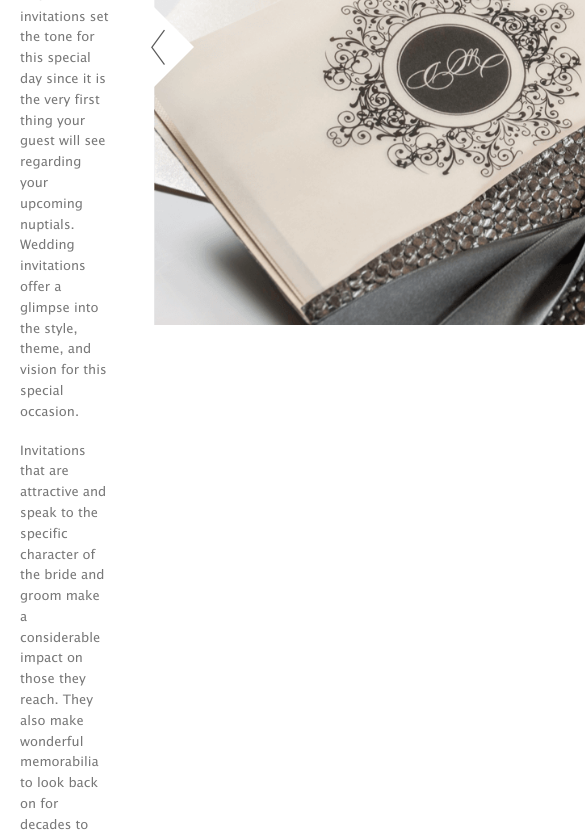
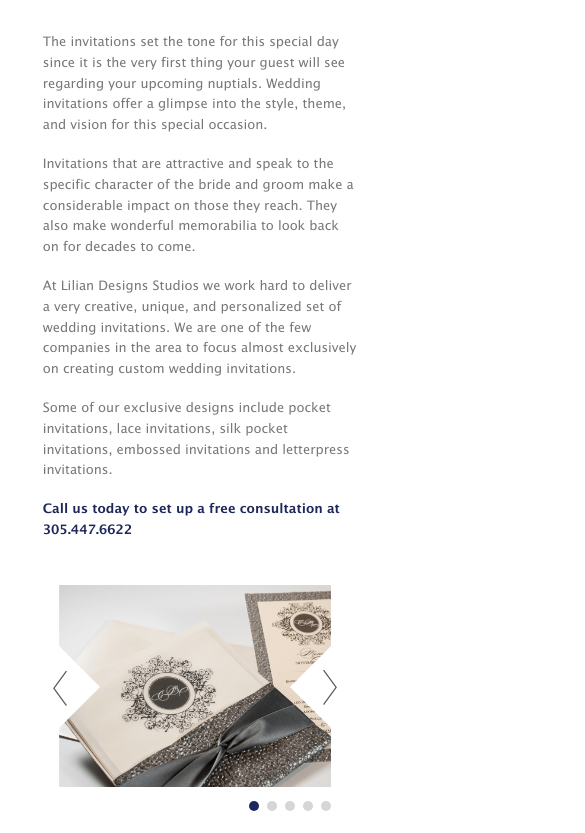
Before and after one commit to jeyakoroll/Vizualtech, a website: page index.html in a window 390 px wide. Shown: the part 639-1472 px from the top of the page, 585 px wide, since content can reach past the window. Drawn offline with Linux system fonts and the light colour scheme.

Commit message:
finished test task

```diff
--- a/index.html
+++ b/index.html
@@ -55,33 +55,34 @@
 					        <span class="icon-bar"></span>
 					        <span class="icon-bar"></span>
 					      </button>
-						      <a class="navbar-brand" href="#"><span class="menu-hov">Home</span></a>
+					      <a class="navbar-brand" href="#">Home</a>
 					    </div>
 
 						    <!-- Collect the nav links, forms, and other content for toggling -->
 						    <div class="collapse navbar-collapse" id="bs-example-navbar-collapse-1">
-						      <ul class="nav navbar-nav ">
+						      <ul class="nav navbar-nav">
 						      	<li class="dropdown">
 						          <a href="#" class="dropdown-toggle" data-toggle="dropdown" role="button" aria-haspopup="true" aria-expanded="false"><span class="menu-hov">wedding</span></a>
 						          <ul class="dropdown-menu">
 						            <li>
 						            	<a href="#" class="dropdown-menu_item dropdown-menu_item-one">Simple and Elegant</a>
-													<div class="dropdown__pic dropdown__pic-one"></div>
+													<div class="dropdown__pic"></div>
 						            </li>
 						            <li>
 						            	<a href="#" class="dropdown-menu_item dropdown-menu_item-two">Pebble paper</a>
-													<div class="dropdown__pic dropdown__pic-two"></div>
+													<div class="dropdown__pic"></div>
 						            </li>
 						            <li>
 						            	<a href="#" class="dropdown-menu_item dropdown-menu_item-three">Pocket invitations</a>
-													<div class="dropdown__pic dropdown__pic-three"></div>
+													<div class="dropdown__pic"></div>
 						            </li>
 						            <li>
 						            	<a href="#" class="dropdown-menu_item dropdown-menu_item-four">Elegant</a>
-													<div class="dropdown__pic dropdown__pic-four"></div>
+													<div class="dropdown__pic"></div>
 						            </li>
 						          </ul>
 						        </li>
+						        <li class="menu-hov__mobile"><a href="#"><span class="menu-hov">wedding</span></a></li>
 						        <li><a href="#"><span class="menu-hov">baby</span><span class="sr-only">(current)</span></a></li>
 						        <li><a href="#"><span class="menu-hov">Quinces/Mitzvah</span></a></li>
 						        <li><a href="#"><span class="menu-hov">Social</span></a></li>
@@ -112,12 +113,16 @@
 						<div class="row">
 							<p class="slider__text">
 								The invitations set the tone for this special day since it is the very first thing your guest will see regarding your upcoming nuptials. Wedding invitations offer a glimpse into the style, theme, and vision for this special occasion.
-									<span class="slider__text-item"></span>
+									<span class="slider__text-item slider__text-item_hidden"></span>
+								<span class="slider__text-item_hidden">
 									Invitations that are attractive and speak to the specific character of the bride and groom make a considerable impact on those they reach. They also make wonderful memorabilia to look back on for decades to come.
+								</span>
 									<span class="slider__text-item"></span>
 								At Lilian Designs Studios we work hard to deliver a very creative, unique, and personalized set of wedding invitations. We are one of the few companies in the area to focus almost exclusively on creating custom wedding invitations.
 									<span class="slider__text-item"></span>
+									<span class="slider__text-item_hidden">
 										Some of our exclusive designs include pocket invitations, lace invitations, silk pocket invitations, embossed invitations and letterpress invitations.
+									</span>
 									<span class="slider__text-item"></span>
 								<span class="slider__text-call">
 									Call us today to set up a free consultation at 305.447.6622
--- a/source/css/main.scss
+++ b/source/css/main.scss
@@ -244,6 +244,11 @@ img {
 	margin-bottom: 35px;
 	& .row {
 		padding-top: 15px;
+		@include tablets {
+			flex-flow: column wrap;
+			align-items: center;
+			padding-top: 15px;
+		}
 	}
 }
 
@@ -272,6 +277,14 @@ img {
 	margin-left: auto;
 	margin-top: 60px;
 	margin-right: 7px;
+	@include laptop {
+		margin-left: 40px;
+	}
+	@include tablets {
+		flex-flow: column wrap;
+		align-items: center;
+		margin: 30px auto 0;
+	}
 }
 
 .header__phone {
@@ -300,6 +313,13 @@ img {
 	color: #fff;
 	margin-left: 23px;
 	border-radius: 3px;
+	@include laptop {
+		margin-left: 20px;
+	}
+	@include tablets {
+		margin-left: 0;
+		margin-top: 10px;
+	}
 	&:hover {
 		color: #fff;
 	}
@@ -333,6 +353,26 @@ img {
 		@include desktop {
 			padding-left: 12px;
 		}
+		@include laptop {
+			padding: 0 5px;
+		}
+	}
+}
+
+.container>.navbar-header, .container-fluid>.navbar-header, .container>.navbar-collapse, .container-fluid>.navbar-collapse {
+	@include laptop {
+		width: 100%;
+		margin: 0 auto;
+		padding-right: 20px;
+	}
+	@include tablets {
+		padding-right: 0;
+	}
+}
+
+.navbar-default .navbar-nav > li > a {
+	@include laptop {
+		text-align: center;
 	}
 }
 
@@ -382,6 +422,12 @@ img {
 	}
 }
 
+.navbar-toggle {
+	@include laptop {
+		margin-right: 0;
+	}
+}
+
 .dropdown-menu_item {
 	text-transform: none;
 	position: relative;
@@ -407,18 +453,20 @@ img {
 	background: url('../img/menu-one.png') no-repeat center center/cover;
 	right: -141px;
 	top: 0;
-	// &-one {
-	// 	background: url('../img/menu-one.png') no-repeat center center/cover;
-	// }
-	// &-two {
-	// 	background: url('../img/menu-two.jpg') no-repeat center center/cover;
-	// }
-	// &-three {
-	// 	background: url('../img/menu-three.png') no-repeat center center/cover;
-	// }
-	// &-four {
-	// 	background: url('../img/menu-four.jpg') no-repeat center center/cover;
-	// }
+	// transition: background .15s;
+}
+
+.menu-hov__mobile {
+	display: none !important;
+	@include laptop {
+		display: block !important;
+	}
+}
+
+.dropdown {
+	@include laptop {
+		display: none !important;
+	}
 }
 
 .dropdown-menu>li>a {
@@ -440,6 +488,9 @@ img {
 	color: #5a5a5a;
 	position: relative;
 	transition: color .15s;
+	@include laptop {
+		margin-left: 0 !important;
+	}
 	&:hover {
 		color: #1c285b;
 		.menu-hov::before {
@@ -470,8 +521,10 @@ img {
 // slider area
 .slider {
 	min-height: 765px;
-	& .row {
-
+	@include desktop {
+		min-height: 0px;
+		height: auto;
+		padding-bottom: 80px;
 	}
 }
 
@@ -484,6 +537,9 @@ img {
 	min-height: 70px;
 	background-color: #1d275a;
 	margin-bottom: 65px;
+	@include desktop {
+		margin-bottom: 35px;
+	}
 }
 
 .slider__line-title {
@@ -493,10 +549,18 @@ img {
 	color: #fff;
 	margin-left: 10px;
 	margin-bottom: 20px;
+	@include laptop {
+		margin: 15px auto;
+	}
 }
 
 .slider__content {
-
+	& .row {
+		@include laptop {
+			flex-flow: column wrap;
+			align-items: center;
+		}
+	}
 }
 
 .slider__text {
@@ -506,6 +570,12 @@ img {
 	margin-right: 35px;
 	width: 500px;
 	@include jenya(lreg);
+	@include laptop {
+		margin-right: 0;
+	}
+	@include tablets {
+		width: 85%;
+	}
 	&-item {
 		display: block;
 		height: 18px;
@@ -513,6 +583,15 @@ img {
 	&-call {
 		color: #1d275a;
 		@include jenya(lbold);
+	}
+}
+
+.slider__text-item_hidden {
+	@include desktop {
+		display: none;
+	}
+	@include laptop {
+		display: block;
 	}
 }
 
@@ -527,6 +606,18 @@ img {
 	// z-index: 2;
 	top: 43px;
 	left: 0;
+	@include desktop {
+		top: 53px;
+	}
+	@include laptop {
+		top: 230px;
+	}
+	@include tablets {
+		top: 186px;
+	}
+	@include phones {
+		top: 129px;
+	}
 	&-left {
 		position: absolute;
 		width: 14px;
@@ -584,6 +675,22 @@ img {
 	height: 564px;
 	background-color: #fff;
 	margin-top: -220px;
+	@include desktop {
+		width: 516px;
+		height: 440px;
+		margin-top: -160px;
+	}
+	@include laptop {
+		margin-top: 35px;
+	}
+	@include tablets {
+		width: 416px;
+		height: 340px;
+	}
+	@include phones {
+		width: 290px;
+		height: 220px;
+	}
 	&::before {
 		content: '';
 		position: absolute;
@@ -595,6 +702,15 @@ img {
 		border-left: 50px solid #fff;
 		border-bottom: 50px solid transparent;
 		top: 41%;
+		@include laptop {
+			top: 37%;
+		}
+		@include tablets {
+			top: 35%;
+		}
+		@include phones {
+			top: 28%;
+		}
 	}
 	&::after {
 		content: '';
@@ -606,12 +722,24 @@ img {
 		border-bottom: 50px solid transparent;
 		right: 0;
 		top: 41%;
+		@include laptop {
+			top: 37%;
+		}
+		@include tablets {
+			top: 35%;
+		}
+		@include phones {
+			top: 28%;
+		}
 	}
 }
 
 .slider__link {
 	display: block;
 	position: relative;
+	@include desktop {
+		height: 100%;
+	}
 	&:focus {
 		outline: none;
 	}
@@ -625,6 +753,18 @@ img {
 	width: 614px;
 	height: 568px;
 	border: 9px solid #fff;
+	@include desktop {
+		width: 516px;
+		height: 440px;
+	}
+	@include tablets {
+		width: 416px;
+		height: 340px;
+	}
+	@include phones {
+		width: 290px;
+		height: 220px;
+	}
 	&-one {
 		background: url('../img/1.png') no-repeat left center/cover;
 	}
@@ -642,22 +782,17 @@ img {
 	}
 }
 
-.slider__navs {
-
-	&-left {
-
-	}
-	&-right {
-
-	}
-}
-
 // pattern area
 .pattern {
 	& .row {
 		display: flex;
 		padding: 0 0 90px;
 		justify-content: space-between;
+		@include tablets {
+			flex-flow: column wrap;
+			align-items: center;
+			padding-bottom: 40px;
+		}
 	}
 }
 
@@ -669,6 +804,24 @@ img {
 	align-items: space-between;
 	color: #fff;
 	position: relative;
+	@include desktop {
+		width: 281px;
+		min-height: 0;
+		height: 195px;
+	}
+	@include laptop {
+		width: 200px;
+		height: 140px;
+	}
+	@include tablets {
+		width: 367px;
+		height: 250px;
+		margin-bottom: 20px;
+	}
+	@include phones {
+		width: 250px;
+		height: 180px;
+	}
 	&-title {
 		text-transform: uppercase;
 		font-size: 18px;
@@ -692,6 +845,9 @@ img {
 		top: 60px;
 		opacity: 0;
 		transition: opacity .15s;
+		@include desktop {
+			display: none;
+		}
 		&::before {
 			content: '';
 			position: absolute;
@@ -720,6 +876,23 @@ img {
 		justify-content: center;
 		opacity: 0;
 		transition: opacity .15s;
+		@include desktop {
+			opacity: 1;
+			left: 90px;
+			bottom: 80px;
+		}
+		@include laptop {
+			left: 48px;
+			bottom: 53px;
+		}
+		@include tablets {
+			left: 135px;
+			bottom: 105px;
+		}
+		@include phones {
+			left: 73px;
+			bottom: 69px;
+		}
 		&:hover {
 			text-decoration: none;
 			color: #fff;
@@ -750,6 +923,9 @@ img {
 			width: 100%;
 			height: 100%;
 			transition: background .2s;
+			@include desktop {
+				display: none;
+			}
 		}
 		@include desktop {
 			width: 281px;
@@ -767,12 +943,31 @@ img {
 	}
 }
 
+.pattern__item-pic {
+	@include laptop {
+		width: 200px;
+		height: 140px;
+	}
+	@include tablets {
+		width: 367px;
+		height: 250px;
+	}
+	@include phones {
+		width: 250px;
+		height: 180px;
+	}
+}
+
 .info {
 	border-top: 1px solid #e2ddd8;
 	position: relative;
 	& .row {
 		min-height: 255px;
 		padding-top: 50px;
+		@include laptop {
+			flex-flow: column wrap;
+			align-items: center;
+		}
 	}
 	&::before {
 		content: '';
@@ -799,6 +994,42 @@ img {
 	height: 20px;
 	display: flex;
 	justify-content: center;
+	@include desktop {
+		left: 43%;
+	}
+	@include laptop {
+		left: 41%;
+	}
+	@include tablets {
+		left: 39%;
+	}
+	@include main(660px) {
+		left: 37%;
+	}
+	@include main(570px) {
+		left: 35%;
+	}
+	@include main(500px) {
+		left: 34%;
+	}
+	@include phones {
+		left: 33%;
+	}
+	@include main(440px) {
+		left: 32%;
+	}
+	@include main(400px) {
+		left: 30%;
+	}
+	@include main(380px) {
+		left: 28%;
+	}
+	@include main(350px) {
+		left: 25%;
+	}
+	@include main(320px) {
+		left: 22%;
+	}
 	&-pic {
 		margin: 0 5px;
 		&_one {
@@ -844,6 +1075,9 @@ img {
 	margin-right: 55px;
 	@include desktop {
 		margin-right: 0;
+	}
+	@include laptop {
+		margin: 0 auto 30px;
 	}
 	&-link {
 		&:hover {
@@ -899,6 +1133,10 @@ img {
 	@include desktop {
 		margin-right: 50px;
 	}
+	@include laptop {
+		margin: 0 auto 30px;
+		padding-left: 0;
+	}
 }
 
 .info__company-title {
@@ -935,6 +1173,10 @@ img {
 	@include jenya(lreg);
 	@include desktop {
 		padding-left: 50px;
+	}
+	@include laptop {
+		margin: 0 auto 30px;
+		padding-left: 0;
 	}
 	&-title {
 		font-size: 17px;
@@ -973,6 +1215,16 @@ button.btn {
 	border-radius: 0;
 }
 
+.info__item {
+	@include laptop {
+		padding-left: 30px;
+	}
+	@include tablets {
+		padding-left: 0px;
+		width: 290px;
+	}
+}
+
 .empty {
 	height: 50px;
 }
@@ -986,6 +1238,10 @@ button.btn {
 	color: #959595;
 	& .row {
 		padding-top: 15px;
+		@include tablets {
+			flex-flow: column wrap;
+			align-items: center;
+		}
 	}
 }
 
@@ -996,6 +1252,9 @@ button.btn {
 .footer__link {
 	margin-left: auto;
 	margin-right: 5px;
+	@include tablets {
+		margin: 0 auto 15px;
+	}
 }
 
 .footer__link-terms {
```
Also changed, not shown: public/css/all.min.css, public/css/bootstrap.min.css, public/js/bootstrap.min.js. Lines whose indentation alone changed are shown as unchanged.
